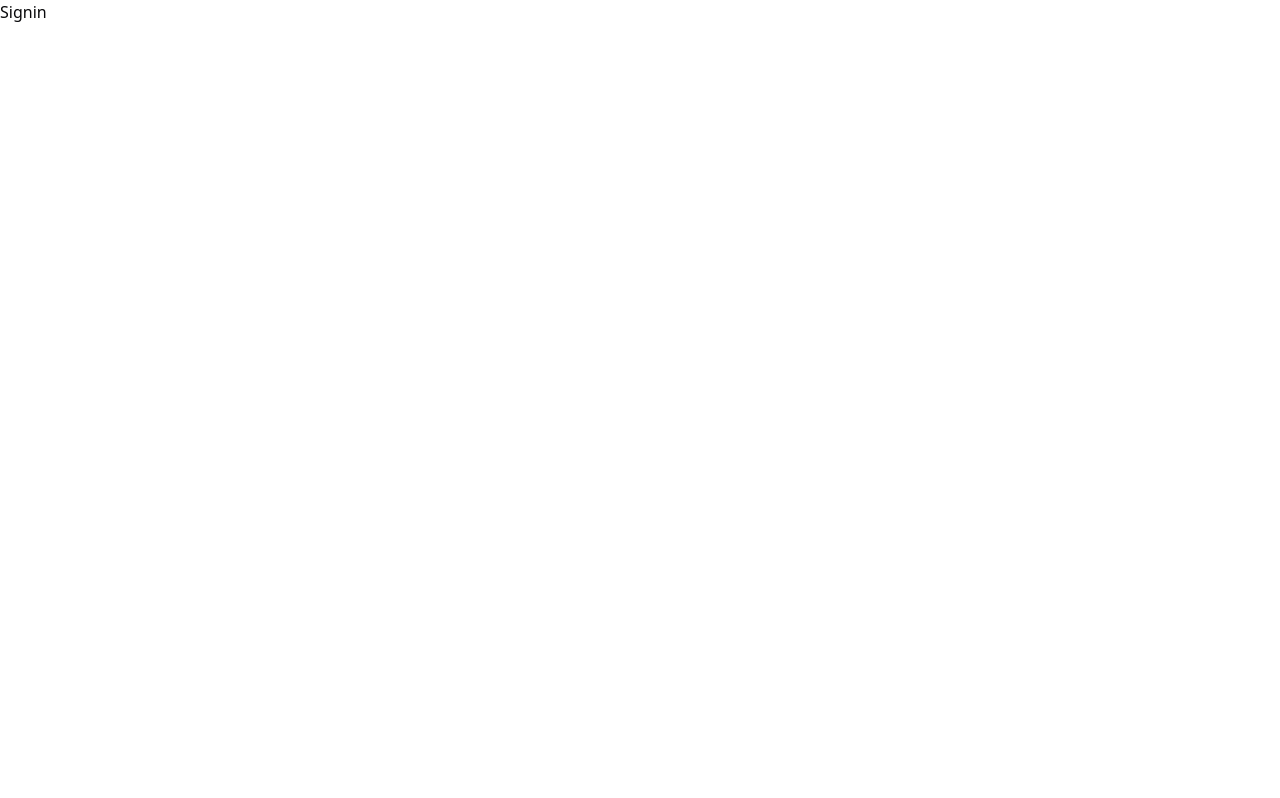
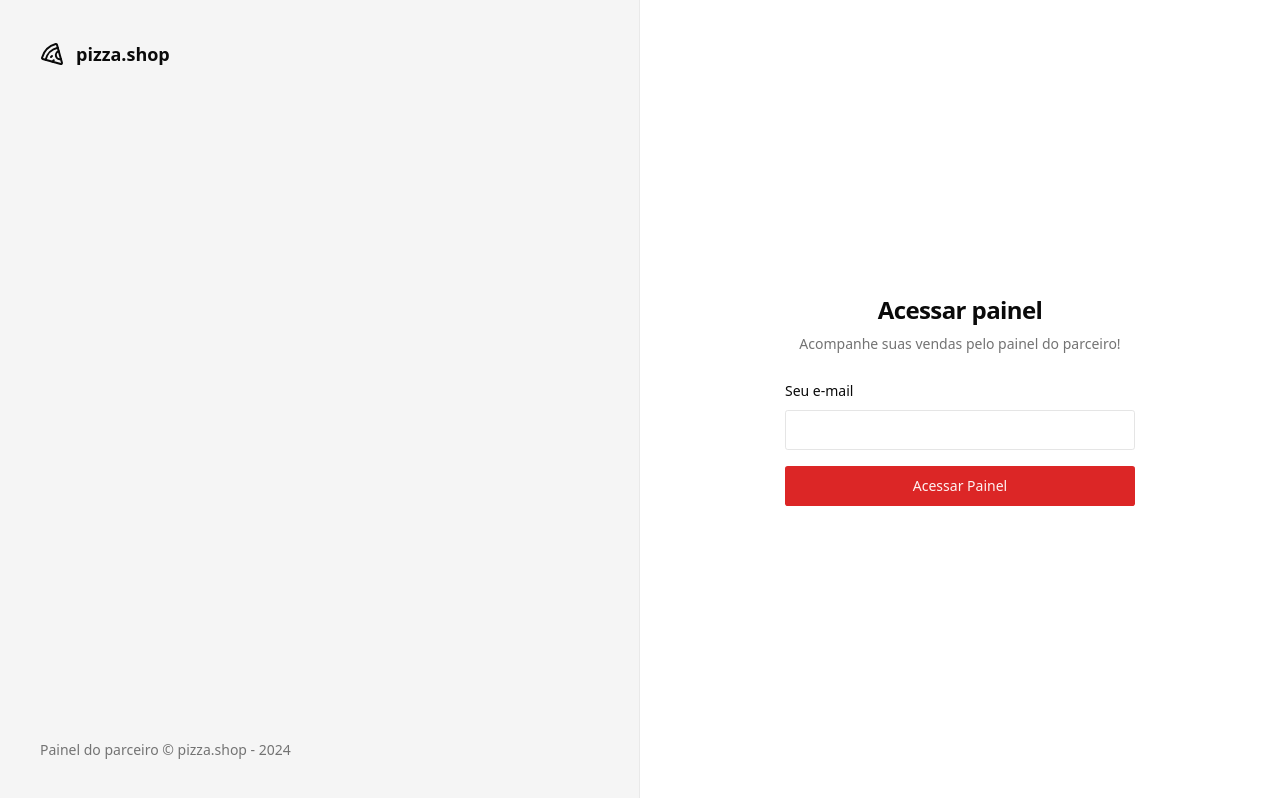
Before and after one commit to itallovidal/rocketseat-pizza-shop, a React (Vite) app: page /sign-in in a window 1280 px wide. Built offline with nearby package versions, Linux system fonts and the light colour scheme.

Commit message:
sign page style

```diff
--- a/package.json
+++ b/package.json
@@ -10,6 +10,7 @@
     "preview": "vite preview"
   },
   "dependencies": {
+    "@radix-ui/react-label": "^2.1.0",
     "@radix-ui/react-slot": "^1.1.0",
     "@rocketseat/eslint-config": "^2.2.2",
     "class-variance-authority": "^0.7.0",
--- /dev/null
+++ b/src/components/ui/input.tsx
@@ -0,0 +1,25 @@
+import * as React from 'react'
+
+import { cn } from '@/lib/utils'
+
+export interface InputProps
+  extends React.InputHTMLAttributes<HTMLInputElement> {}
+
+const Input = React.forwardRef<HTMLInputElement, InputProps>(
+  ({ className, type, ...props }, ref) => {
+    return (
+      <input
+        type={type}
+        className={cn(
+          'flex h-10 w-full rounded-md border border-input bg-background px-3 py-2 text-sm ring-offset-background file:border-0 file:bg-transparent file:text-sm file:font-medium placeholder:text-muted-foreground focus-visible:outline-none focus-visible:ring-2 focus-visible:ring-ring focus-visible:ring-offset-2 disabled:cursor-not-allowed disabled:opacity-50',
+          className,
+        )}
+        ref={ref}
+        {...props}
+      />
+    )
+  },
+)
+Input.displayName = 'Input'
+
+export { Input }
--- /dev/null
+++ b/src/components/ui/label.tsx
@@ -0,0 +1,24 @@
+import * as React from "react"
+import * as LabelPrimitive from "@radix-ui/react-label"
+import { cva, type VariantProps } from "class-variance-authority"
+
+import { cn } from "@/lib/utils"
+
+const labelVariants = cva(
+  "text-sm font-medium leading-none peer-disabled:cursor-not-allowed peer-disabled:opacity-70"
+)
+
+const Label = React.forwardRef<
+  React.ElementRef<typeof LabelPrimitive.Root>,
+  React.ComponentPropsWithoutRef<typeof LabelPrimitive.Root> &
+    VariantProps<typeof labelVariants>
+>(({ className, ...props }, ref) => (
+  <LabelPrimitive.Root
+    ref={ref}
+    className={cn(labelVariants(), className)}
+    {...props}
+  />
+))
+Label.displayName = LabelPrimitive.Root.displayName
+
+export { Label }
--- a/src/pages/_layout/authLayout.tsx
+++ b/src/pages/_layout/authLayout.tsx
@@ -1,10 +1,24 @@
 import React from 'react'
 import { Outlet } from 'react-router-dom'
+import { Pizza } from 'lucide-react'
 
 export function AuthLayout() {
   return (
-    <div>
-      <div>
+    <div className={'min-h-screen grid grid-cols-2'}>
+      <div
+        className={
+          'h-full border-r border-foreground/5 bg-muted p-10 text-muted-foreground flex flex-col justify-between'
+        }
+      >
+        <header className={'flex items-center gap-3 text-lg text-foreground'}>
+          <Pizza />
+          <span className={'font-semibold'}> pizza.shop</span>
+        </header>
+        <footer className={'text-sm'}>
+          Painel do parceiro &copy; pizza.shop - {new Date().getFullYear()}
+        </footer>
+      </div>
+      <div className={'flex flex-col items-center justify-center'}>
         <Outlet />
       </div>
     </div>
--- a/src/pages/auth/signIn.tsx
+++ b/src/pages/auth/signIn.tsx
@@ -1,11 +1,36 @@
 import React from 'react'
 import { Helmet } from 'react-helmet-async'
+import { Button } from '@/components/ui/button.tsx'
+import { Label } from '@/components/ui/label.tsx'
+import { Input } from '@/components/ui/input.tsx'
 
 export function SignIn() {
   return (
     <>
       <Helmet title={'Signin'} />
-      <div>Signin</div>
+      <div className={'p-8'}>
+        <div className={'flex w-[350px] flex-col justify-center gap-6'}>
+          <div className={'flex flex-col gap-2 text-center'}>
+            <h1 className={'text-2xl font-semibold tracking-tight'}>
+              Acessar painel
+            </h1>
+            <p className={'text-sm text-muted-foreground'}>
+              Acompanhe suas vendas pelo painel do parceiro!
+            </p>
+          </div>
+
+          <form className={'space-y-4'}>
+            <div className={'space-y-2'}>
+              <Label>Seu e-mail</Label>
+              <Input id={'email'} type={'email'} />
+            </div>
+
+            <Button className={'w-full'} type={'submit'}>
+              Acessar Painel
+            </Button>
+          </form>
+        </div>
+      </div>
     </>
   )
 }
--- a/src/style/global.css
+++ b/src/style/global.css
@@ -2,62 +2,54 @@
   @tailwind components;
   @tailwind utilities;
 
+
 @layer base {
   :root {
     --background: 0 0% 100%;
-      --foreground: 240 10% 3.9%;
+    --foreground: 0 0% 3.9%;
     --card: 0 0% 100%;
-      --card-foreground: 240 10% 3.9%;
+    --card-foreground: 0 0% 3.9%;
     --popover: 0 0% 100%;
-      --popover-foreground: 240 10% 3.9%;
-      --primary: 240 5.9% 10%;
-      --primary-foreground: 0 0% 98%;
-      --secondary: 240 4.8% 95.9%;
-      --secondary-foreground: 240 5.9% 10%;
-      --muted: 240 4.8% 95.9%;
-      --muted-foreground: 240 3.8% 46.1%;
-      --accent: 240 4.8% 95.9%;
-      --accent-foreground: 240 5.9% 10%;
+    --popover-foreground: 0 0% 3.9%;
+    --primary: 0 72.2% 50.6%;
+    --primary-foreground: 0 85.7% 97.3%;
+    --secondary: 0 0% 96.1%;
+    --secondary-foreground: 0 0% 9%;
+    --muted: 0 0% 96.1%;
+    --muted-foreground: 0 0% 45.1%;
+    --accent: 0 0% 96.1%;
+    --accent-foreground: 0 0% 9%;
     --destructive: 0 84.2% 60.2%;
     --destructive-foreground: 0 0% 98%;
-      --border: 240 5.9% 90%;
-      --input: 240 5.9% 90%;
-      --ring: 240 10% 3.9%;
-      --radius: 0.5rem;
-      --chart-1: 12 76% 61%;
-      --chart-2: 173 58% 39%;
-      --chart-3: 197 37% 24%;
-      --chart-4: 43 74% 66%;
-      --chart-5: 27 87% 67%;
+    --border: 0 0% 89.8%;
+    --input: 0 0% 89.8%;
+    --ring: 0 72.2% 50.6%;
+    --radius: 0.3rem;
   }
 
   .dark {
-      --background: 240 10% 3.9%;
+    --background: 0 0% 3.9%;
     --foreground: 0 0% 98%;
-      --card: 240 10% 3.9%;
+    --card: 0 0% 3.9%;
     --card-foreground: 0 0% 98%;
-      --popover: 240 10% 3.9%;
+    --popover: 0 0% 3.9%;
     --popover-foreground: 0 0% 98%;
-      --primary: 0 0% 98%;
-      --primary-foreground: 240 5.9% 10%;
-      --secondary: 240 3.7% 15.9%;
+    --primary: 0 72.2% 50.6%;
+    --primary-foreground: 0 85.7% 97.3%;
+    --secondary: 0 0% 14.9%;
     --secondary-foreground: 0 0% 98%;
-      --muted: 240 3.7% 15.9%;
-      --muted-foreground: 240 5% 64.9%;
-      --accent: 240 3.7% 15.9%;
+    --muted: 0 0% 14.9%;
+    --muted-foreground: 0 0% 63.9%;
+    --accent: 0 0% 14.9%;
     --accent-foreground: 0 0% 98%;
     --destructive: 0 62.8% 30.6%;
     --destructive-foreground: 0 0% 98%;
-      --border: 240 3.7% 15.9%;
-      --input: 240 3.7% 15.9%;
-      --ring: 240 4.9% 83.9%;
-      --chart-1: 220 70% 50%;
-      --chart-2: 160 60% 45%;
-      --chart-3: 30 80% 55%;
-      --chart-4: 280 65% 60%;
-      --chart-5: 340 75% 55%;
+    --border: 0 0% 14.9%;
+    --input: 0 0% 14.9%;
+    --ring: 0 72.2% 50.6%;
   }
 }
+
 
   @layer base {
     * {
```
Also changed, not shown: src/components/ui/button.tsx (+21 -21 lines), 1 other file (tests, documents, lock files or other folders). Lines whose indentation alone changed are shown as unchanged.
